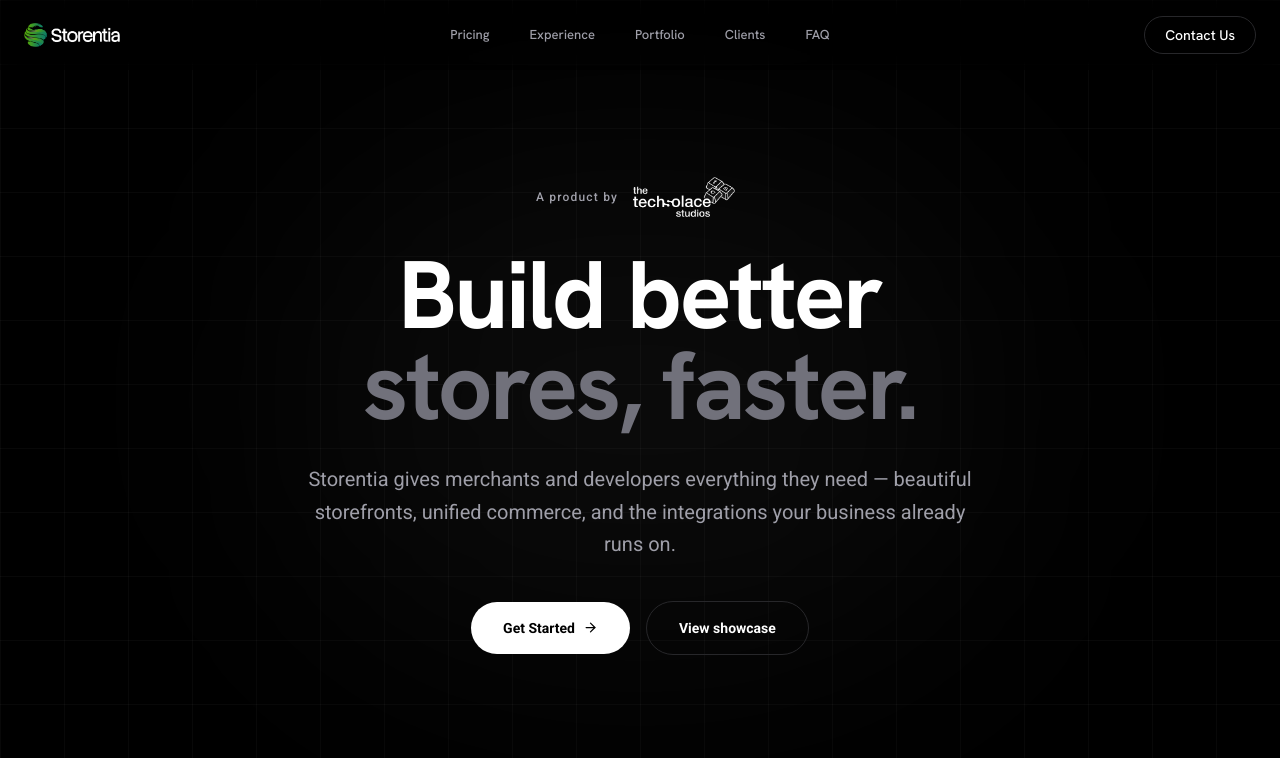
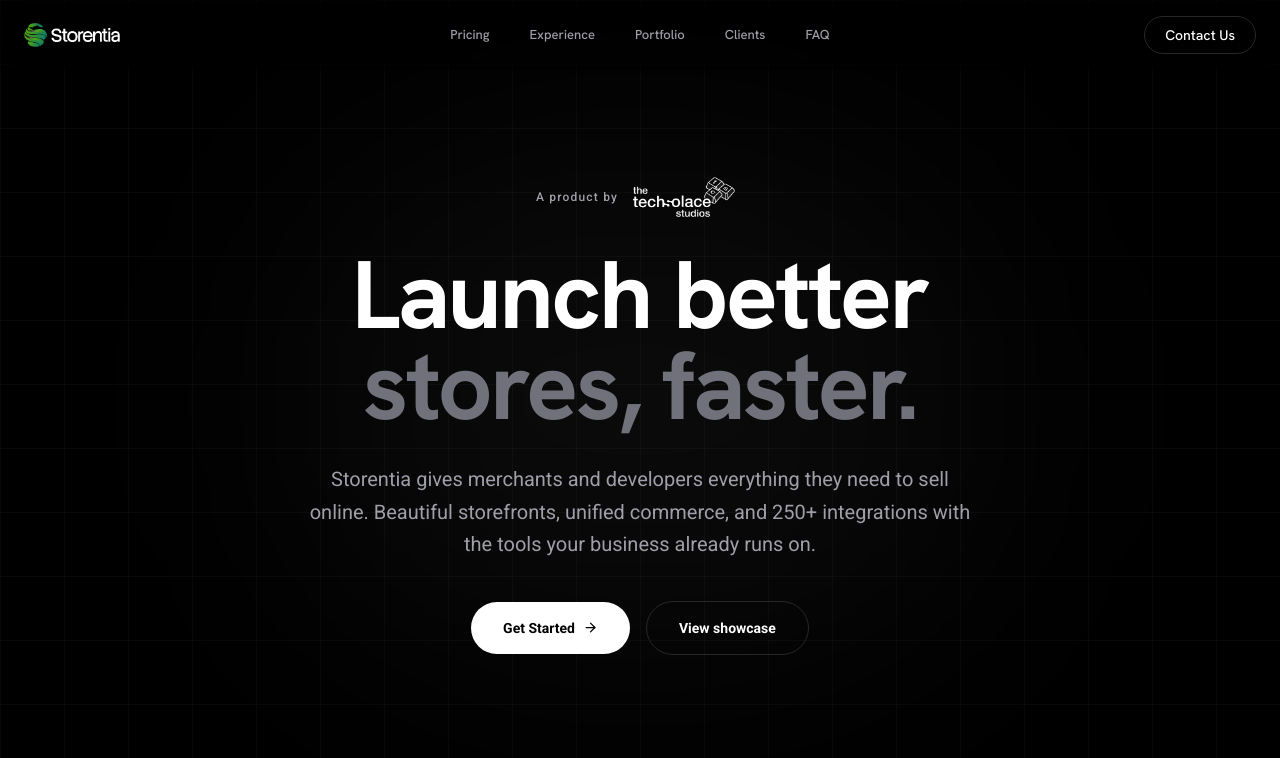
Before and after one commit to thetechsolaceco/storentia, a Next.js app: page / in a window 1280 px wide. Shown: the top 758 px of the page. Built offline with nearby package versions, Linux system fonts and the light colour scheme; no server answers.

Commit message:
feat(hero): refine value proposition and marketing copy

```diff
--- a/src/components/Hero.tsx
+++ b/src/components/Hero.tsx
@@ -1,8 +1,8 @@
-'use client';
+"use client";
 
-import { motion } from 'framer-motion';
-import { ArrowRight } from 'lucide-react';
-import Image from 'next/image';
+import { motion } from "framer-motion";
+import { ArrowRight } from "lucide-react";
+import Image from "next/image";
 
 const item = {
   hidden: { opacity: 0, y: 24 },
@@ -15,20 +15,22 @@
 
 const container = {
   hidden: { opacity: 0 },
-  show: { opacity: 1, transition: { staggerChildren: 0.12, delayChildren: 0.1 } },
+  show: {
+    opacity: 1,
+    transition: { staggerChildren: 0.12, delayChildren: 0.1 },
+  },
 };
 
 export function Hero() {
   return (
     <section className="relative min-h-screen flex flex-col items-center justify-center overflow-hidden bg-black px-6 pt-24 pb-16">
-
       {/* Grid texture */}
       <div
         className="pointer-events-none absolute inset-0"
         style={{
           backgroundImage:
-            'linear-gradient(rgba(255,255,255,0.03) 1px, transparent 1px), linear-gradient(90deg, rgba(255,255,255,0.03) 1px, transparent 1px)',
-          backgroundSize: '64px 64px',
+            "linear-gradient(rgba(255,255,255,0.03) 1px, transparent 1px), linear-gradient(90deg, rgba(255,255,255,0.03) 1px, transparent 1px)",
+          backgroundSize: "64px 64px",
         }}
       />
 
@@ -44,7 +46,6 @@
         animate="show"
         className="relative z-10 flex flex-col items-center text-center max-w-5xl mx-auto"
       >
-
         {/* Badge */}
         <motion.div variants={item}>
           <span className="inline-flex items-center gap-1.5 text-zinc-400 text-xs font-medium font-roboto tracking-widest mb-8">
@@ -64,7 +65,8 @@
           variants={item}
           className="text-6xl sm:text-7xl md:text-[96px] font-bold font-hanken tracking-tight leading-[0.95] text-white"
         >
-          Build better<br />
+          Launch better
+          <br />
           <span className="text-zinc-500">stores, faster.</span>
         </motion.h1>
 
@@ -73,14 +75,17 @@
           variants={item}
           className="mt-8 text-lg md:text-xl text-zinc-400 font-roboto leading-relaxed max-w-2xl"
         >
-          Storentia gives merchants and developers everything they need —
-          beautiful storefronts, unified commerce, and the integrations
-          your business already runs on.
+          Storentia gives merchants and developers everything they need to sell online. Beautiful
+          storefronts, unified commerce, and 250+ integrations with the tools your business already
+          runs on.
         </motion.p>
 
         {/* CTAs */}
         <motion.div variants={item} className="mt-10 flex flex-col sm:flex-row items-center gap-4">
-          <a href="https://app.storentia.com" className="group inline-flex items-center gap-2 bg-white text-black px-8 py-4 rounded-full font-semibold font-roboto text-sm hover:bg-zinc-100 transition-all duration-200">
+          <a
+            href="https://app.storentia.com"
+            className="group inline-flex items-center gap-2 bg-white text-black px-8 py-4 rounded-full font-semibold font-roboto text-sm hover:bg-zinc-100 transition-all duration-200"
+          >
             Get Started
             <ArrowRight
               size={15}
@@ -91,7 +96,6 @@
             View showcase
           </button>
         </motion.div>
-
       </motion.div>
     </section>
   );
```
Also changed, not shown: 1 other file (tests, documents, lock files or other folders).
